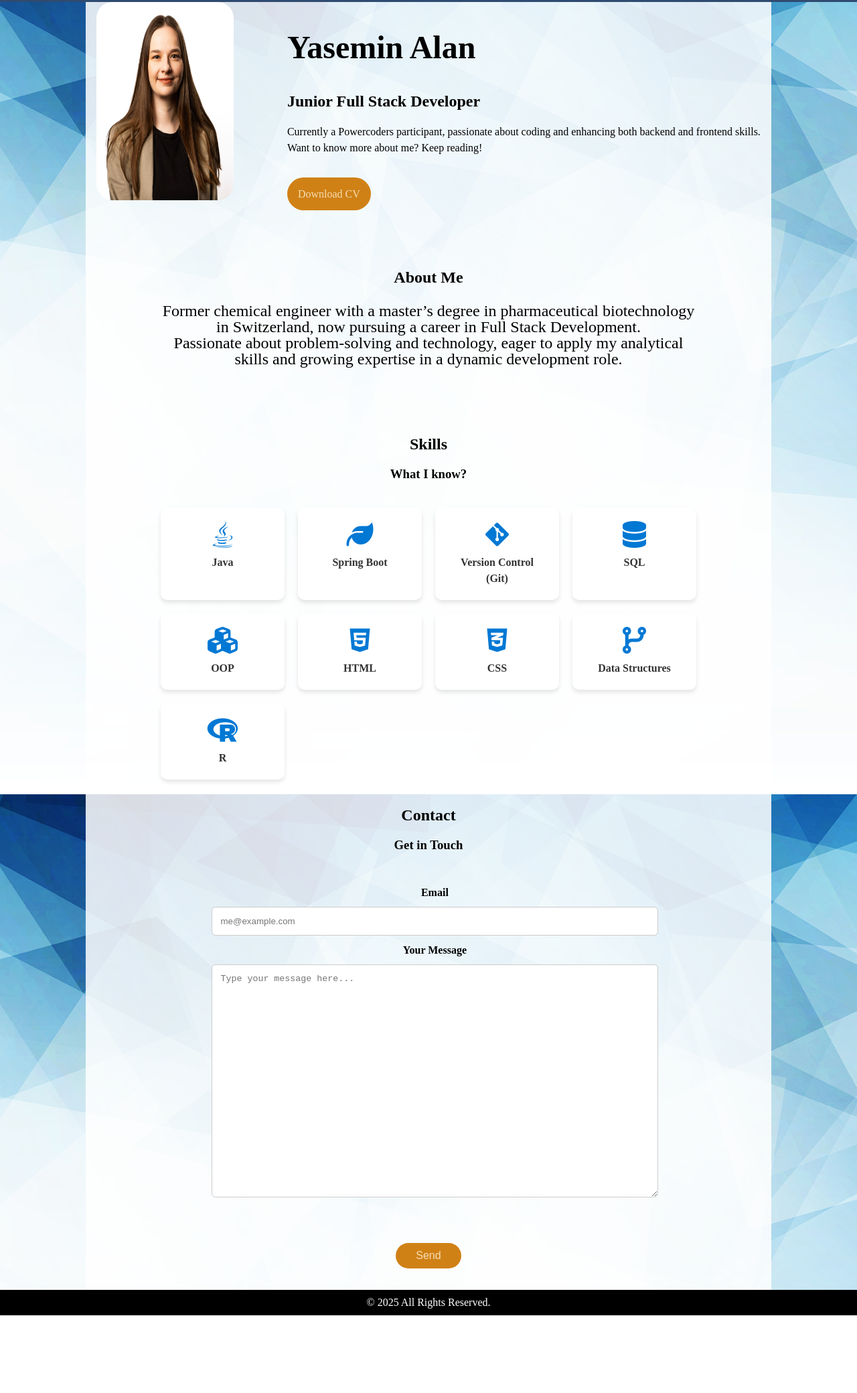
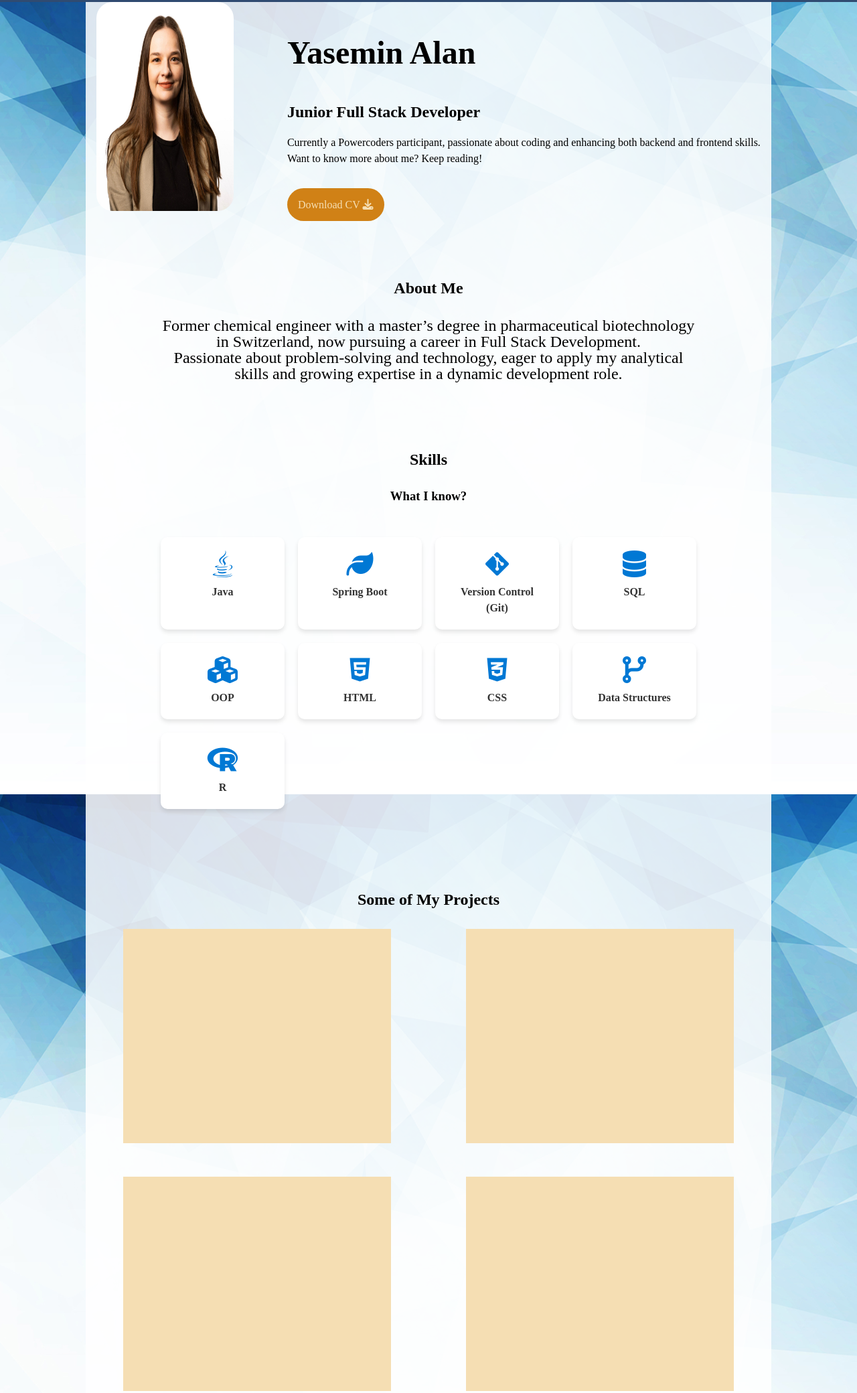
Before and after one commit to yasminalan/my-portfolio, a plain HTML site: page index.html in a window 1280 px wide. Shown: the part 94-2174 px from the top of the page at 67% size. Before the commit the page ends 2058 px from the top, so only its background shows below. Drawn offline with Linux system fonts and the light colour scheme.

Commit message:
Add the outline of some of my projects part

```diff
--- a/index.html
+++ b/index.html
@@ -16,15 +16,16 @@
     <header>
       <nav>
         <ul>
-          <li><a href="#">About Me</a></li>
-          <li><a href="#">Skills</a></li>
-          <li><a href="#">Projects</a></li>
-          <li><a href="#">Contact</a></li>
+          <li><a href="#about-me">About Me</a></li>
+          <li><a href="#skills">Skills</a></li>
+          <li><a href="#projects">Projects</a></li>
+          <li><a href="#contact">Contact</a></li>
         </ul>
       </nav>
     </header>
       <div class = "wrapper">
     <section>
+      <section id = "introduction">
       <div class="introduction section-container container">
         <img src="images/portrait.jpeg" alt="my-photo" />
         <div class="introduction-text">
@@ -35,10 +36,13 @@
             enhancing both backend and frontend skills.
             <br>Want to know more about me? Keep reading!</br>
           </p>
-          <a href="#">Download CV</a>
+          <a href="documents/cv.pdf" target="_blank">
+            Download CV  <i class="fas fa-download"></i></a>
         </div>
       </div>
+    </section>
 
+    <section id = "about-me">
       <div class = "about-me section-container">
         <h2>About Me</h2>
         <p>Former chemical engineer with a
@@ -51,6 +55,9 @@
           expertise in a dynamic development
           role.</p>
       </div>
+    </section>
+
+    <section id = "skills">
       <div class = "skills section-container">
         <h2>Skills</h2>
         <h3>What I know?</h3>
@@ -93,6 +100,23 @@
           </div>
         </div>
       </div>
+    </section>
+
+    <section id = "projects">
+      <div class = "projects section-container">
+        <h2>Some of My Projects</h2>
+        <div class="project-items">
+          <div class = "project"></div>
+          <div class = "project"></div>
+      </div>
+      <div class="project-items">
+        <div class = "project"></div>
+        <div class = "project"></div>
+      </div>
+      </div>
+    </section>
+
+    <section id = "contact">
       <div class = "contact section-container">
         <h2>Contact</h2>
         <h3>Get in Touch</h3>
@@ -119,6 +143,7 @@
       </form>
       </div>
     </section>
+    </section>
     </div>
     <footer>&copy; 2025 All Rights Reserved.</footer>
     <!-- <script src="https://cdn.jsdelivr.net/npm/bootstrap@5.3.5/dist/js/bootstrap.bundle.min.js" integrity="sha384-k6d4wzSIapyDyv1kpU366/PK5hCdSbCRGRCMv+eplOQJWyd1fbcAu9OCUj5zNLiq" crossorigin="anonymous"></script> -->
--- a/style.css
+++ b/style.css
@@ -88,8 +88,10 @@ img {
 .about-me h2,
 .skills h2,
 .contact h2,
+.projects h2,
 h3 {
   text-align: center;
+  margin-bottom: 30px;
 }
 p {
   margin-bottom: 3rem;
@@ -132,6 +134,17 @@ p {
   margin: 0;
   font-weight: bold;
   color: #333;
+}
+.project {
+  width: 25rem;
+  height: 20rem;
+  background-color: wheat;
+}
+.project-items {
+  display: flex;
+  flex-direction: row;
+  justify-content: space-around;
+  margin-bottom: 50px;
 }
 .contact {
   max-width: 70%;
```
Also changed, not shown: 3 other files.
